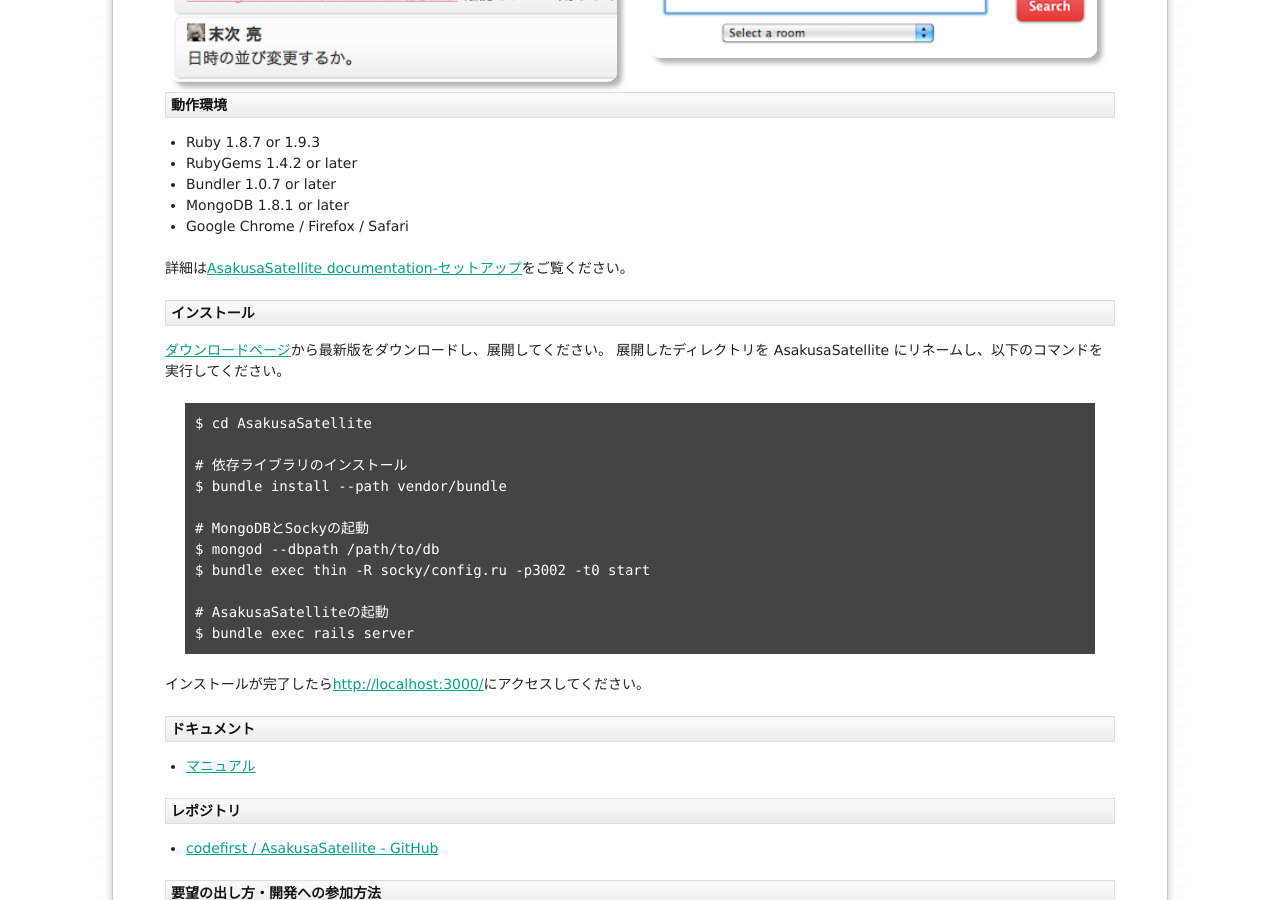
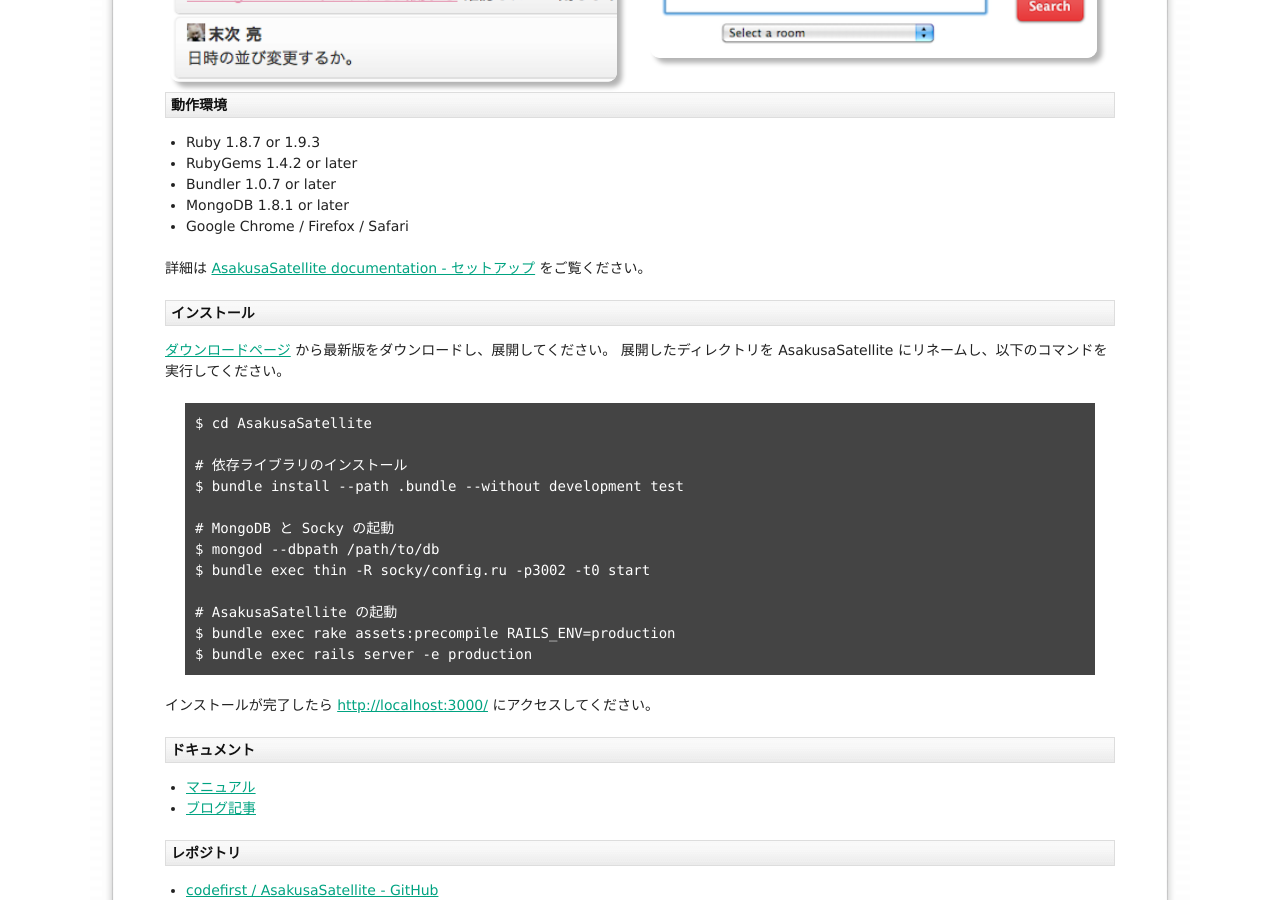
Before and after one commit to codefirst/codefirst.github.io, a Jekyll site: the page built from AsakusaSatellite/index.md, in a window 1280 px wide and 900 px high, scrolled down 1448 px. Built offline with Jekyll 4.4.1, drawn with Linux system fonts in a browser that asks for light colours; comment, search, counter and statistics services are not loaded.

Commit message:
Fixed: AsakusaSatellite install script

```diff
--- a/AsakusaSatellite/index.md
+++ b/AsakusaSatellite/index.md
@@ -38,29 +38,31 @@
  * MongoDB 1.8.1 or later
  * Google Chrome / Firefox / Safari
 
-詳細は[AsakusaSatellite documentation-セットアップ](http://docs.asakusa-satellite.org/en/latest/setup.html)をご覧ください。
+詳細は [AsakusaSatellite documentation - セットアップ](http://docs.asakusa-satellite.org/en/latest/setup.html) をご覧ください。
 
 ### インストール
 
-[ダウンロードページ](https://github.com/codefirst/AsakusaSatellite/tags)から最新版をダウンロードし、展開してください。
+[ダウンロードページ](https://github.com/codefirst/AsakusaSatellite/tags) から最新版をダウンロードし、展開してください。
 展開したディレクトリを AsakusaSatellite にリネームし、以下のコマンドを実行してください。
 
 {% highlight bash %}
 $ cd AsakusaSatellite
 
 # 依存ライブラリのインストール
-$ bundle install --path vendor/bundle
+$ bundle install --path .bundle --without development test
 
-# MongoDBとSockyの起動
+# MongoDB と Socky の起動
 $ mongod --dbpath /path/to/db
 $ bundle exec thin -R socky/config.ru -p3002 -t0 start
 
-# AsakusaSatelliteの起動
-$ bundle exec rails server
+# AsakusaSatellite の起動
+$ bundle exec rake assets:precompile RAILS_ENV=production
+$ bundle exec rails server -e production
 {% endhighlight %}
 
-インストールが完了したら[http://localhost:3000/](http://localhost:3000/)にアクセスしてください。
+インストールが完了したら [http://localhost:3000/](http://localhost:3000/) にアクセスしてください。
 
 ### ドキュメント
 
  * [マニュアル](http://asakusasatellite.readthedocs.org/en/latest/index.html)
+ * [ブログ記事](http://blog.codefirst.org/tagged/AsakusaSatellite)
--- a/_layouts/product.html
+++ b/_layouts/product.html
@@ -93,7 +93,7 @@
           </ul>
 
           <h3>要望の出し方・開発への参加方法</h3>
-          <p><a href="https://github.com/codefirst/{{ page.github_project }}/issues">Github issues</a>に登録してください。 pull requestも歓迎します。</p>
+          <p><a href="https://github.com/codefirst/{{ page.github_project }}/issues">Github issues</a> に登録してください。 pull requestも歓迎します。</p>
 
           <h3>コミッタ</h3>
           <ul>
```
